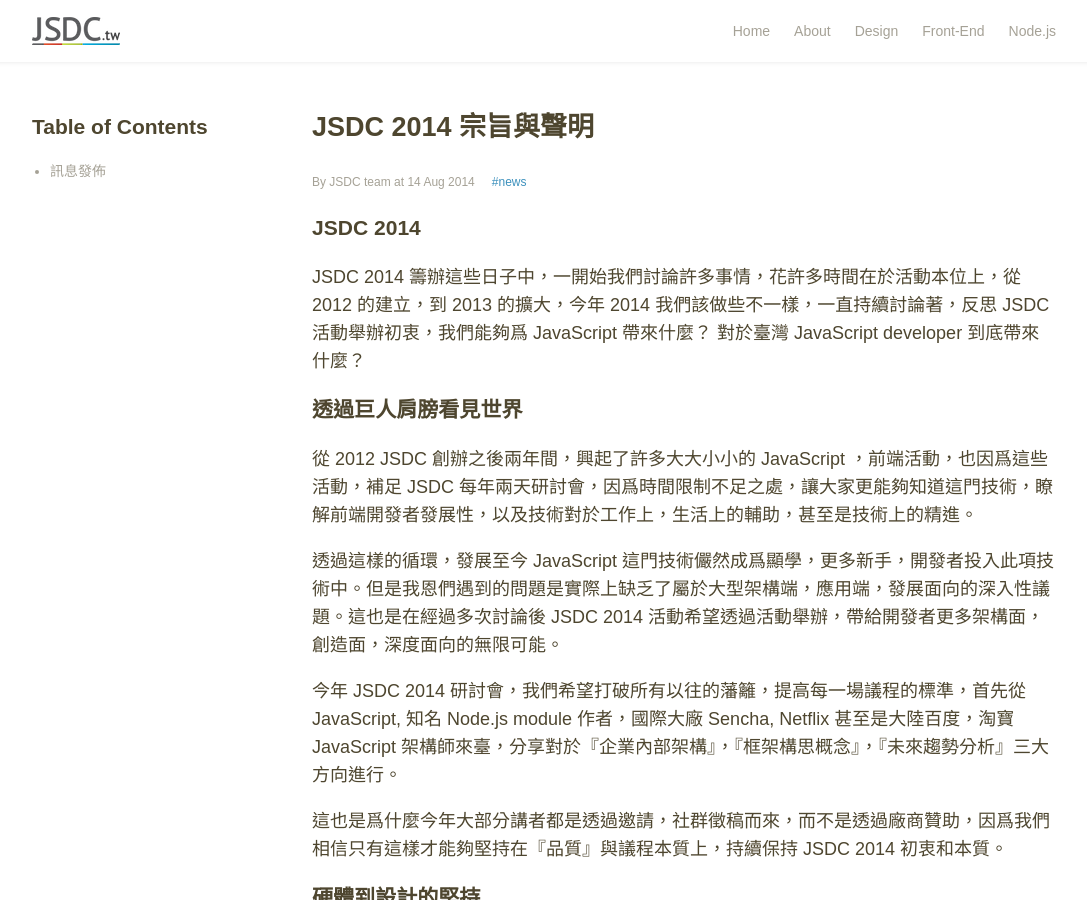
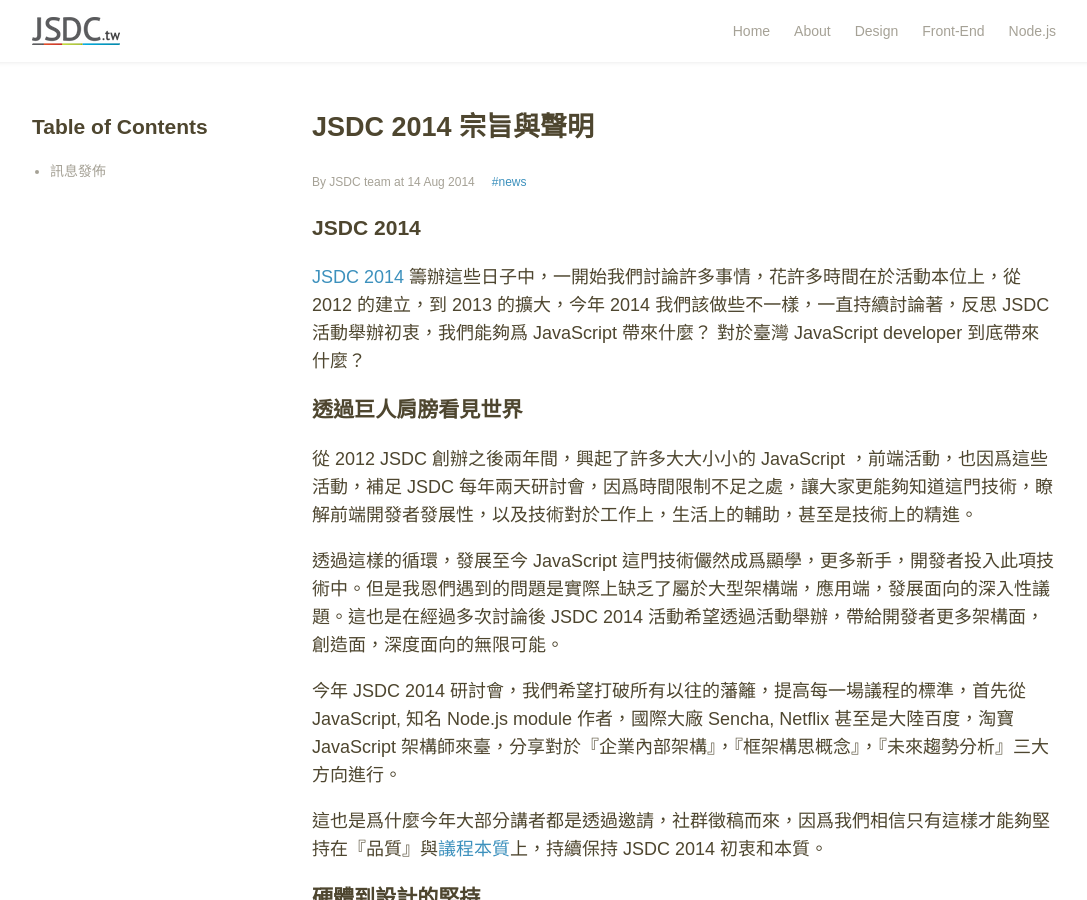
Before and after one commit to jsdc-core/blog.jsdc.tw, a Jekyll site: the page built from _posts/2014-08-14-announcement.md, in a window 1280 px wide and 900 px high. Shown: the whole window, without its empty margins (96-1183 px from the left). Built offline with Jekyll 4.4.1, drawn with Linux system fonts in a browser that asks for light colours; comment, search, counter and statistics services are not loaded.

Commit message:
update annoucement

```diff
--- a/_posts/2014-08-14-announcement.md
+++ b/_posts/2014-08-14-announcement.md
@@ -13,7 +13,7 @@
 
 ### JSDC 2014
 
-JSDC 2014 籌辦這些日子中，一開始我們討論許多事情，花許多時間在於活動本位上，從 2012 的建立，到 2013 的擴大，今年 2014 我們該做些不一樣，一直持續討論著，反思 JSDC 活動舉辦初衷，我們能夠爲 JavaScript 帶來什麼？ 對於臺灣 JavaScript developer 到底帶來什麼？
+[JSDC 2014](http://2014.jsdc.tw) 籌辦這些日子中，一開始我們討論許多事情，花許多時間在於活動本位上，從 2012 的建立，到 2013 的擴大，今年 2014 我們該做些不一樣，一直持續討論著，反思 JSDC 活動舉辦初衷，我們能夠爲 JavaScript 帶來什麼？ 對於臺灣 JavaScript developer 到底帶來什麼？
 
 ### 透過巨人肩膀看見世界
 
@@ -23,7 +23,7 @@
 
 今年 JSDC 2014 研討會，我們希望打破所有以往的藩籬，提高每一場議程的標準，首先從 JavaScript, 知名 Node.js module 作者，國際大廠 Sencha, Netflix 甚至是大陸百度，淘寶 JavaScript 架構師來臺，分享對於『企業內部架構』，『框架構思概念』，『未來趨勢分析』三大方向進行。
 
-這也是爲什麼今年大部分講者都是透過邀請，社群徵稿而來，而不是透過廠商贊助，因爲我們相信只有這樣才能夠堅持在『品質』與議程本質上，持續保持 JSDC 2014 初衷和本質。
+這也是爲什麼今年大部分講者都是透過邀請，社群徵稿而來，因爲我們相信只有這樣才能夠堅持在『品質』與[議程本質](http://blog.jsdc.tw/2014/08/14/speakers/)上，持續保持 JSDC 2014 初衷和本質。
 
 ### 硬體到設計的堅持
 
```
